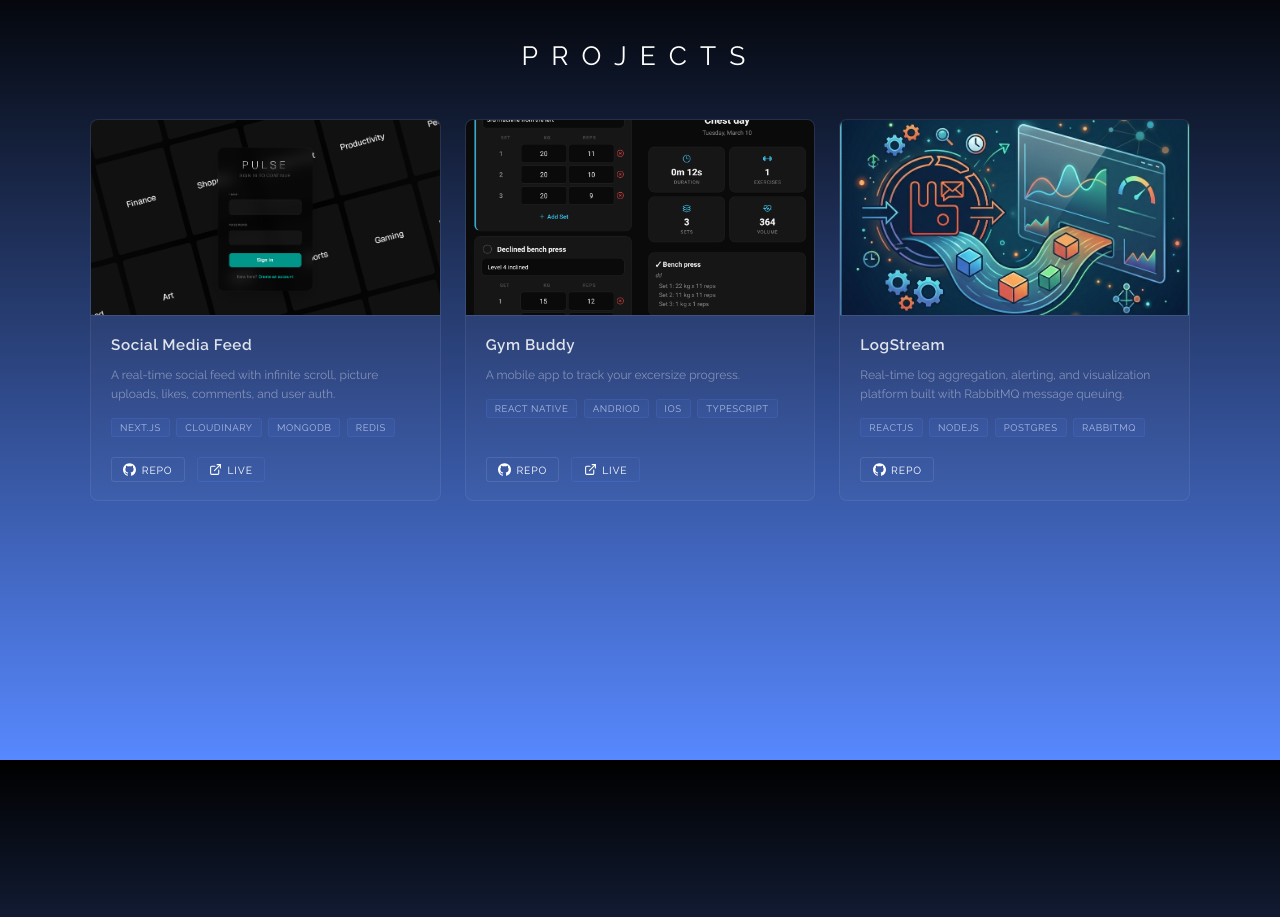
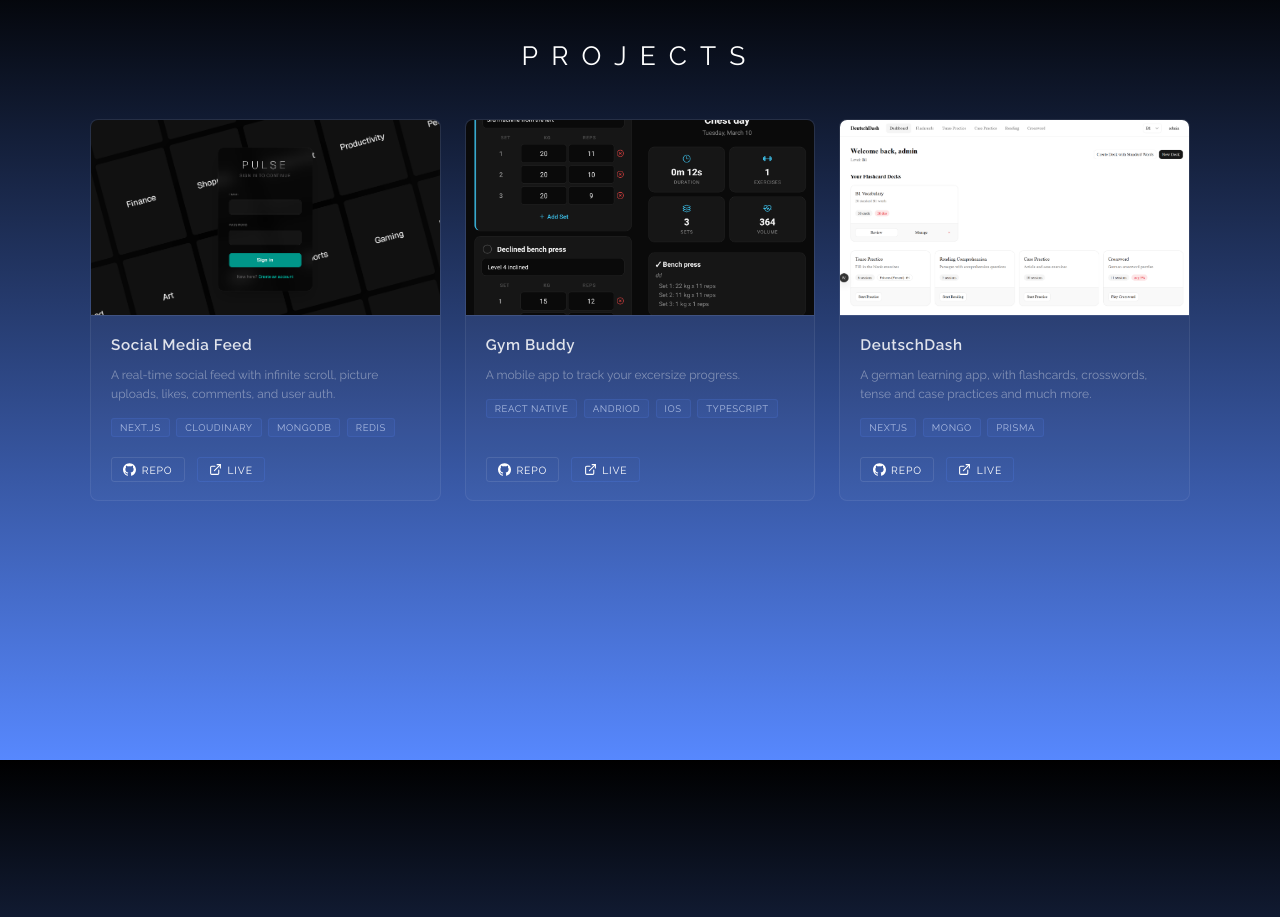
Before and after one commit to Amitava7/Developer-Portfolio, a React (Vite) app: page / in a window 1280 px wide. Shown: the part 1640-2557 px from the top of the page. Built offline with nearby package versions, Linux system fonts and the light colour scheme.

Commit message:
updated project

```diff
--- a/src/components/Projects.tsx
+++ b/src/components/Projects.tsx
@@ -29,12 +29,12 @@ const projects: Project[] = [
     image: '/project-previews/gymBuddy.png',
   },
   {
-    title: 'LogStream',
-    description: 'Real-time log aggregation, alerting, and visualization platform built with RabbitMQ message queuing.',
-    tags: ['ReactJs', 'NodeJS', 'Postgres', 'RabbitMQ'],
-    github: 'https://github.com/Amitava7/LogStream',
-    demo: undefined,
-    image: '/project-previews/logStream.png',
+    title: 'DeutschDash',
+    description: 'A german learning app, with flashcards, crosswords, tense and case practices and much more.',
+    tags: ['NextJs', 'Mongo', 'Prisma'],
+    github: 'https://github.com/Amitava7/DeutschDash',
+    demo: 'https://deutschdash.netlify.app/login',
+    image: '/project-previews/deutschDash.png',
   },
 ]
 
```
Also changed, not shown: public/project-previews/deutschDash.png (added).
